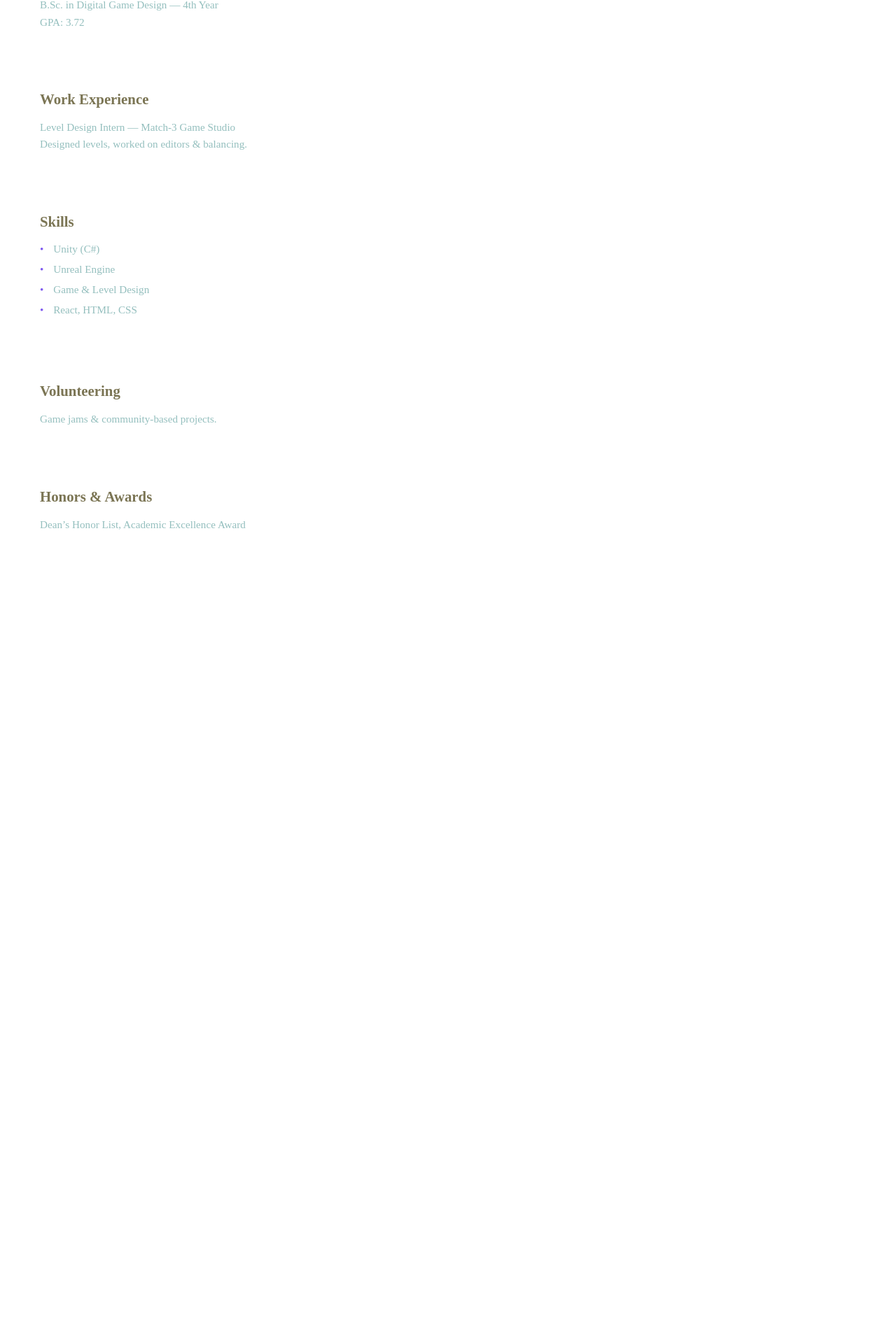
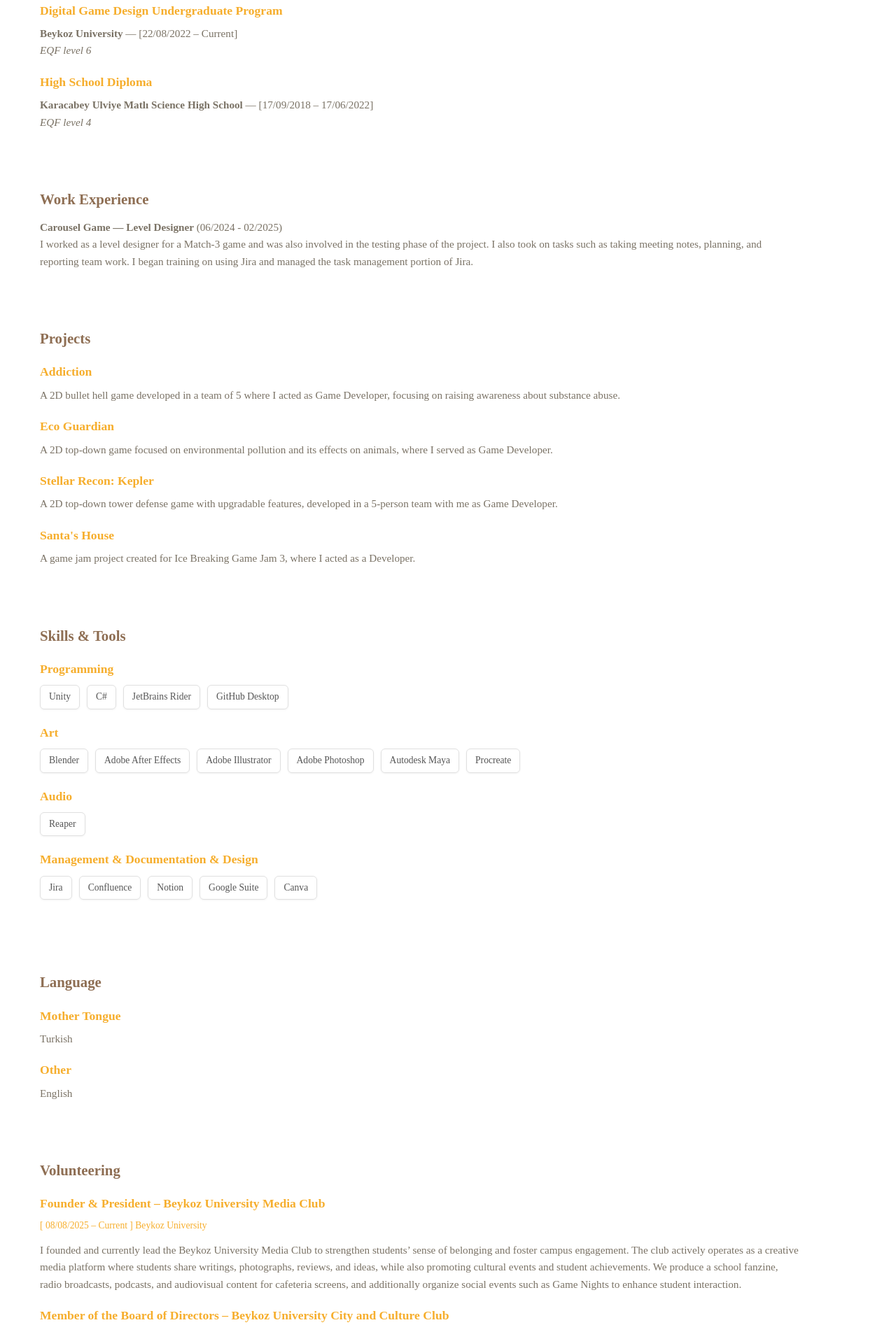
Before and after one commit to begumdonmez/my-portfolio, a React (Vite) app: page / in a window 1280 px wide. Shown: the part 576-2480 px from the top of the page at 70% size. Before the commit the page ends 1443 px from the top, so only its background shows below. Built offline with nearby package versions, Linux system fonts and the light colour scheme; a web font is replaced by a local one.

Commit message:
whatamidoing section with cv

```diff
--- a/src/components/WhatAmIDoing.css
+++ b/src/components/WhatAmIDoing.css
@@ -5,7 +5,7 @@
 
 /* Intro paragraf (üst açıklama) */
 .intro-text {
-    max-width: 700px;
+    max-width: 1200px;
     margin-bottom: 3rem;
     color: #94BFBE;
     line-height: 1.6;
@@ -54,12 +54,12 @@
 .doing-section h2 {
     margin-bottom: 0.8rem;
     font-size: 1.3rem;
-    color: #7B7554;
+    color: #8E6E53;
 }
 
 /* Metinler */
 .doing-section p {
-    color: #94BFBE;
+    color: #7A7265;
     line-height: 1.6;
     font-size: 0.95rem;
 }
@@ -73,7 +73,7 @@
 
 .doing-section li {
     margin-bottom: 0.4rem;
-    color: #94BFBE;
+    color: #7A7265;
     font-size: 0.95rem;
     position: relative;
     padding-left: 1.2rem;
@@ -88,7 +88,7 @@
     color: #7f5af0;
 }
 
-/* Mevcut dosyanın geri kalanını koruyarak sadece hover kısmını güncelle veya ekle */
+
 .doing-section:hover {
     transform: translateY(-6px);
     border-color: #F6AE2D; /* Çerçeve rengi değişir */
@@ -106,3 +106,41 @@
         font-size: 1.15rem;
     }
 }
+.doing-section h3 {
+    margin: 1.2rem 0 0.5rem 0;
+    font-size: 1.1rem;
+    color: #F6AE2D; /* MagicText rengiyle uyumlu */
+    font-weight: 600;
+}
+/* Tarih ve detay başlıkları */
+.doing-section h4 {
+    margin: 0 0 0.8rem 0;
+    font-size: 0.85rem;
+    color: #F6AE2D;
+    font-weight: 500;
+}
+
+.skill-tags {
+    display: flex;
+    flex-wrap: wrap;
+    gap: 10px;
+    margin: 10px 0 20px 0;
+}
+
+.skill-tag {
+    background: #ffffff;
+    border: 1px solid #e0e0e0;
+    border-radius: 6px;
+    padding: 6px 12px;
+    color: #555555;
+    font-size: 0.85rem;
+    font-weight: 500;
+    box-shadow: 0 1px 3px rgba(0,0,0,0.05);
+    transition: all 0.2s ease;
+}
+
+.skill-tag:hover {
+    border-color: #F6AE2D;
+    transform: translateY(-2px);
+    box-shadow: 0 4px 8px rgba(0,0,0,0.1);
+}
--- a/src/components/WhatAmIDoing.jsx
+++ b/src/components/WhatAmIDoing.jsx
@@ -4,51 +4,158 @@
 function WhatAmIDoing() {
     return (
         <section className="home-section what-i-do">
-
             <MagicText text="What am I doing?" />
 
             <p className="intro-text">
-                I'm Begüm. I'm a 4th-year Digital Game Design student.
-                I didn't want to create a boring CV, so I built this website
-                to reflect who I am and what I enjoy creating.
+                I am a 4th-year Digital Game Design student, striving every day to achieve my dreams and create new ones!
+                I focus on game development, interactive storytelling, and continuously improving my skills in software development.
             </p>
 
             <div className="doing-section">
-                <h2>Education</h2>
+                <h2 className="section-title">Education</h2>
+                <h3>Digital Game Design Undergraduate Program</h3>
                 <p>
-                    B.Sc. in Digital Game Design — 4th Year<br />
-                    GPA: 3.72
+                    <strong>Beykoz University</strong> — [22/08/2022 – Current]  <br />
+                    <em>EQF level 6</em><br />
+                </p>
+                <h3>High School Diploma</h3>
+                <p>
+                    <strong>Karacabey Ulviye Matlı Science High School</strong> — [17/09/2018 – 17/06/2022]  <br />
+                    <em>EQF level 4</em><br />
                 </p>
             </div>
 
             <div className="doing-section">
-                <h2>Work Experience</h2>
+                <h2 className="section-title">Work Experience</h2>
                 <p>
-                    Level Design Intern — Match-3 Game Studio<br />
-                    Designed levels, worked on editors & balancing.
+                    <strong>Carousel Game — Level Designer</strong> (06/2024 - 02/2025)  <br />
+                    I worked as a level designer for a Match-3 game and was also involved in the testing phase of the project. I also took
+                    on tasks such as taking meeting notes, planning, and reporting team work. I began training on using Jira and
+                    managed the task management portion of Jira.
                 </p>
             </div>
 
             <div className="doing-section">
-                <h2>Skills</h2>
-                <ul>
-                    <li>Unity (C#)</li>
-                    <li>Unreal Engine</li>
-                    <li>Game & Level Design</li>
-                    <li>React, HTML, CSS</li>
-                </ul>
+                <h2 className="section-title">Projects</h2>
+                <div className="project-item">
+                    <h3>Addiction</h3>
+                    <p>A 2D bullet hell game developed in a team of 5 where I acted as Game Developer, focusing on raising awareness about substance abuse.</p>
+                </div>
+                <div className="project-item">
+                    <h3>Eco Guardian</h3>
+                    <p>A 2D top-down game focused on environmental pollution and its effects on animals, where I served as Game Developer.</p>
+                </div>
+                <div className="project-item">
+                    <h3>Stellar Recon: Kepler</h3>
+                    <p>A 2D top-down tower defense game with upgradable features, developed in a 5-person team with me as Game Developer.</p>
+                </div>
+                <div className="project-item">
+                    <h3>Santa's House</h3>
+                    <p>A game jam project created for Ice Breaking Game Jam 3, where I acted as a Developer.</p>
+                </div>
             </div>
 
             <div className="doing-section">
-                <h2>Volunteering</h2>
-                <p>Game jams & community-based projects.</p>
+                <h2 className="section-title">Skills & Tools</h2>
+
+                <div className="skill-group">
+                    <h3>Programming</h3>
+                    <div className="skill-tags">
+                        <span className="skill-tag">Unity</span> <span className="skill-tag">C#</span>
+                        <span className="skill-tag">JetBrains Rider</span> <span className="skill-tag">GitHub Desktop</span>
+                    </div>
+                </div>
+
+                <div className="skill-group">
+                    <h3>Art</h3>
+                    <div className="skill-tags">
+                        <span className="skill-tag">Blender</span> <span className="skill-tag">Adobe After Effects</span>
+                        <span className="skill-tag">Adobe Illustrator</span> <span className="skill-tag">Adobe Photoshop</span>
+                        <span className="skill-tag">Autodesk Maya</span> <span className="skill-tag">Procreate</span>
+                    </div>
+                </div>
+                <div className="skill-group">
+                    <h3>Audio</h3>
+                    <div className="skill-tags">
+                        <span className="skill-tag">Reaper</span>
+                    </div>
+                </div>
+
+                <div className="skill-group">
+                    <h3>Management & Documentation & Design</h3>
+                    <div className="skill-tags">
+                        <span className="skill-tag">Jira</span> <span className="skill-tag">Confluence</span>
+                        <span className="skill-tag">Notion</span>
+                        <span className="skill-tag">Google Suite</span> <span className="skill-tag">Canva</span>
+
+                    </div>
+                </div>
             </div>
 
             <div className="doing-section">
-                <h2>Honors & Awards</h2>
-                <p>Dean’s Honor List, Academic Excellence Award</p>
+                <h2 className="section-title">Language</h2>
+                <div className="project-item">
+                    <h3>Mother Tongue</h3>
+                    <p>Turkish</p>
+                </div>
+                <div className="project-item">
+                    <h3>Other</h3>
+                    <p>English</p>
+                </div>
             </div>
 
+            <div className="doing-section">
+                <h2 className="section-title">Volunteering</h2>
+                <div className="project-item">
+                    <h3>Founder & President – Beykoz University Media Club</h3>
+                    <h4>[ 08/08/2025 – Current ] Beykoz University</h4>
+                    <p> I founded and currently lead the Beykoz University Media Club to strengthen students’ sense of belonging and foster
+                        campus engagement. The club actively operates as a creative media platform where students share writings,
+                        photographs, reviews, and ideas, while also promoting cultural events and student achievements. We produce a
+                        school fanzine, radio broadcasts, podcasts, and audiovisual content for cafeteria screens, and additionally organize
+                        social events such as Game Nights to enhance student interaction.
+                    </p>
+                </div>
+                <div className="project-item">
+                    <h3>Member of the Board of Directors – Beykoz University City and Culture Club</h3>
+                    <h4>[ 26/11/2024 – 12/03/2025 ] Beykoz University</h4>
+                    <p>I was involved in event planning and other activities within this club, which operates at our school. Our goal is to
+                        provide our members with positive experiences and cultural values.
+                    </p>
+                </div>
+            </div>
+
+            <div className="doing-section">
+                <h2 className="section-title">Honours & Awards</h2>
+                <h3>Beykoz University Rector's Certificate of Honor</h3>
+                <p>It's an honor certificate given to students at our school who
+                    achieve a semester-long GPA higher than 3.8. I earned this certificate by being listed twice.
+                </p>
+                <h3>Beykoz University Dean's Certificate of Honor</h3>
+                <p>t's an honor certificate awarded to students who achieve a
+                    semester-long GPA of 3.6 or higher at our school. I've earned the right to receive this certificate by meeting this
+                    requirement for three semesters.
+                </p>
+            </div>
+
+            <div className="doing-section">
+                <h2 className="section-title">Hobbies & Interests</h2>
+                <h3>Creative Writing</h3>
+                <p> I have loved writing since I was little. Sometimes I write fiction, sometimes I express my own thoughts and
+                    feelings through writing. During my education, I participated in various writing competitions, won medals and
+                    received awards. Writing is both a passion for me and a powerful way to express myself. I continue to actively
+                    participate in competitions.
+                </p>
+                <h3>Crime & Psychology</h3>
+                <p> I like to do research on various cases, I am curious about the psychological elements in the communication
+                    of criminals and security forces, criminal psychology and I like to watch videos and movies on these.
+                </p>
+                <h3>Books, Movies & TV Series</h3>
+                <p>  I love reading books and watching movies and TV series. I love discovering new worlds or
+                    stepping into a character's shoes and living those adventures. I think it gives me new perspectives and expands my
+                    imagination and empathy. There are often times when I get so caught up in it that I lose track of time.
+                </p>
+            </div>
         </section>
     );
 }
```
